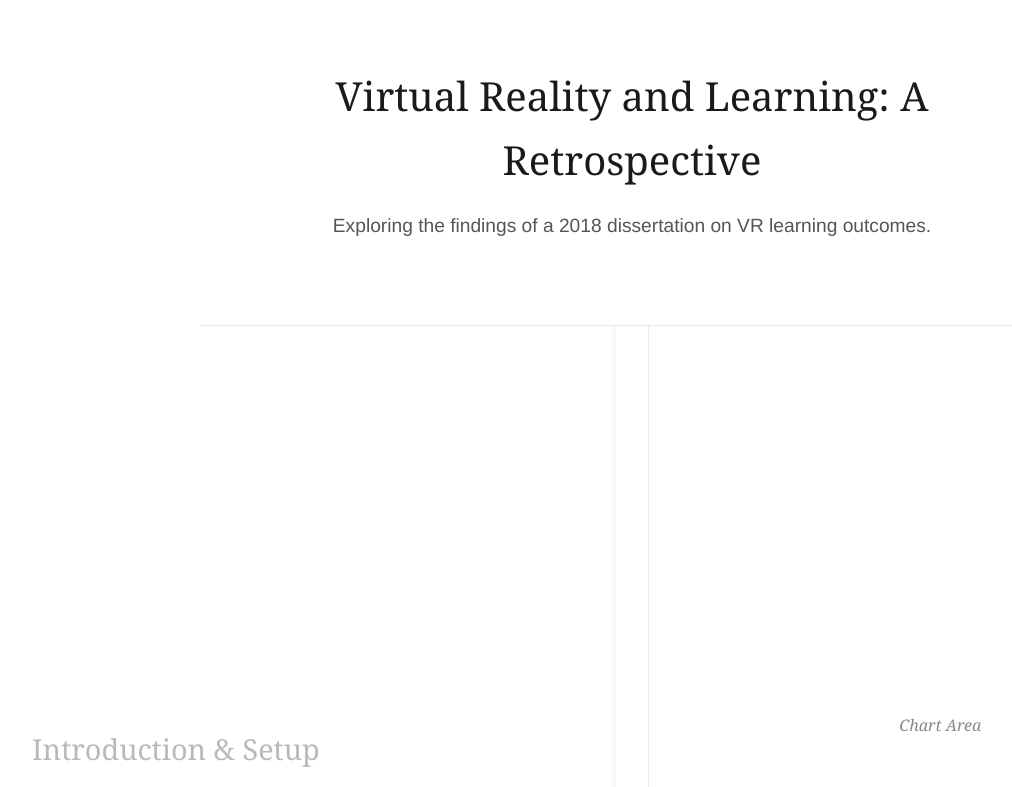
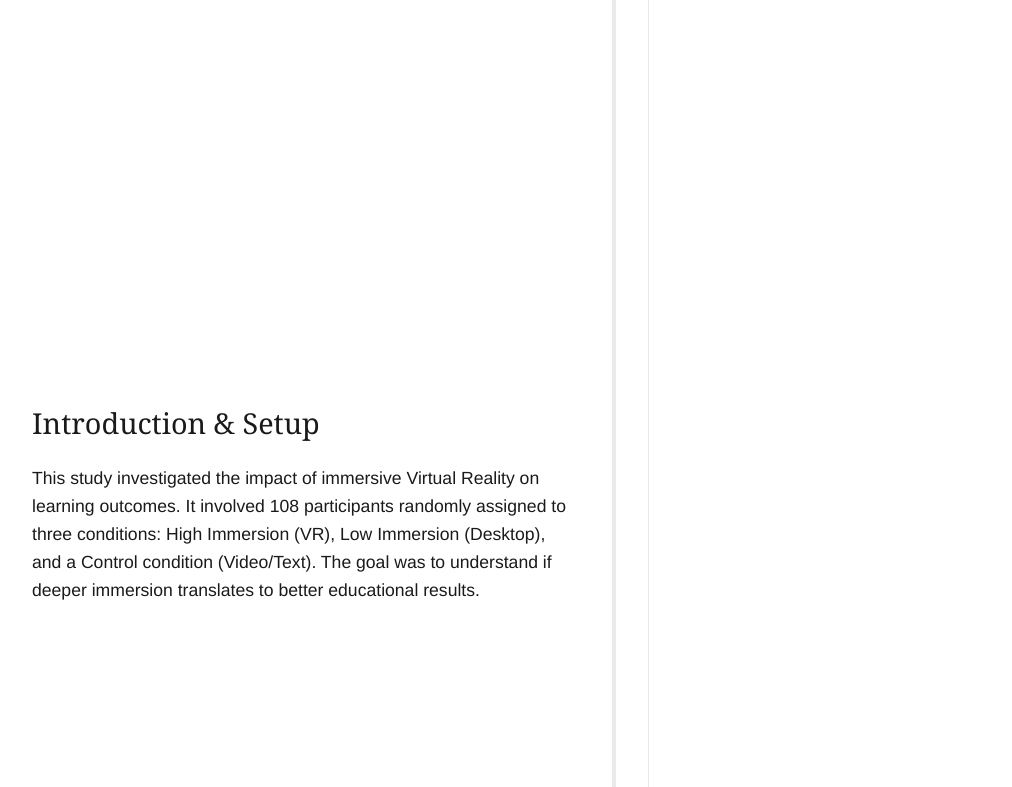
Before and after one commit to savvides/dissertation, a plain HTML site: page index.html in a window 1280 px wide. Shown: the top 787 px of the page, without its empty margins (8-1020 px from the left). Drawn offline with nearby package versions, Linux system fonts and the light colour scheme.

Commit message:
fix: resolve spec compliance issues

```diff
--- a/index.html
+++ b/index.html
@@ -8,11 +8,6 @@
     <script src="https://d3js.org/d3.v7.min.js"></script>
 </head>
 <body>
-    <header>
-        <h1>Virtual Reality and Learning: A Retrospective</h1>
-        <p>Exploring the findings of a 2018 dissertation on VR learning outcomes.</p>
-    </header>
-
     <main id="scroll-container">
         <div id="text-column">
             <div class="step" data-step="0">
@@ -43,9 +38,6 @@
 
         <div id="chart-container">
             <!-- D3 Visualizations will be rendered here -->
-            <div id="chart-placeholder">
-                <p>Chart Area</p>
-            </div>
         </div>
     </main>
 
--- a/script.js
+++ b/script.js
@@ -1,6 +1,5 @@
 function init() {
     // Initialization code for scrolltelling and D3 will go here
-    console.log("Scrolltelling initialized");
 }
 
 document.addEventListener("DOMContentLoaded", init);
--- a/style.css
+++ b/style.css
@@ -25,24 +25,6 @@ h1, h2, h3, h4, h5, h6 {
     margin-top: 0;
 }
 
-header {
-    padding: 4rem 2rem;
-    max-width: 800px;
-    margin: 0 auto;
-    text-align: center;
-    border-bottom: 1px solid #eaeaea;
-}
-
-header h1 {
-    font-size: 2.5rem;
-    margin-bottom: 1rem;
-}
-
-header p {
-    font-size: 1.2rem;
-    color: #555;
-}
-
 #scroll-container {
     display: flex;
     flex-direction: column-reverse;
@@ -51,25 +33,18 @@ header p {
 
 #text-column {
     padding: 0 1rem;
-    z-index: 10;
+    z-index: 5;
 }
 
 .step {
     padding: 3rem 1rem;
     margin-bottom: 60vh;
-    opacity: 0.3;
-    transition: opacity 0.3s ease-out;
     background: rgba(255, 255, 255, 0.9);
     border-left: 4px solid #eaeaea;
 }
 
 .step:last-child {
     margin-bottom: 20vh;
-}
-
-.step.is-active, .step:hover {
-    opacity: 1;
-    border-left-color: var(--text-color);
 }
 
 .step h2 {
@@ -91,13 +66,7 @@ header p {
     align-items: center;
     justify-content: center;
     border-bottom: 1px solid #eaeaea;
-    z-index: 5;
-}
-
-#chart-placeholder {
-    font-family: var(--header-font);
-    font-style: italic;
-    color: #888;
+    z-index: 10;
 }
 
 /* Desktop Layout */
@@ -122,10 +91,6 @@ header p {
         background: transparent;
     }
 
-    .step.is-active, .step:hover {
-        border-right-color: var(--text-color);
-    }
-
     #chart-container {
         width: 50%;
         height: 100vh;
```
